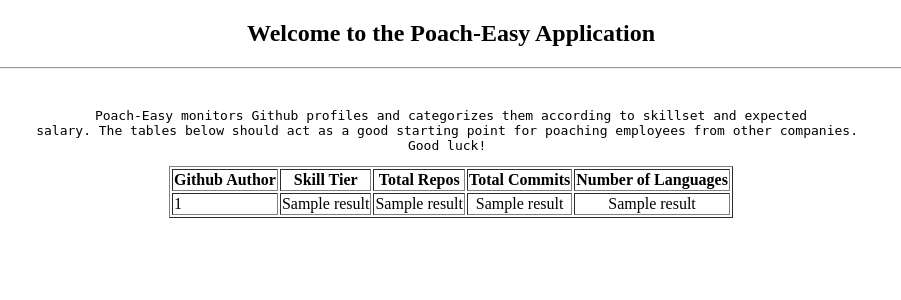
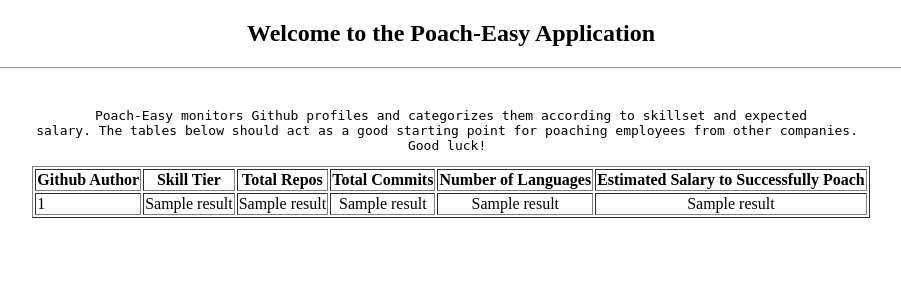
Before and after one commit to jacobkreider/github_classifier, a Flask app: template query_to_app/templates/query_result.html in a window 1280 px wide. Shown: the top 300 px of the page, without its empty margins (189-1090 px from the left). Run offline with Flask 2, Linux system fonts and the light colour scheme; the template is opened without the code that fills it: most values are stand-ins (such as "Sample title", 1, 10 or a date in 2020).

Commit message:
Finalized app

```diff
--- a/query_to_app/main.py
+++ b/query_to_app/main.py
@@ -21,18 +21,19 @@
         SELECT *
         FROM (
             SELECT author, repo_count, commits, languages, cluster
-                , Cluster_Name, Rank()
+                , Cluster_Name, Estimated_Salary, Rank()
                 over (Partition BY Cluster_Name
-                ORDER BY commits DESC ) AS Rank
+                ORDER BY commits DESC, repo_count  DESC ) AS Rank
             FROM(
 
                 SELECT author, repo_count, commits, languages, cluster
-                    , Cluster_Name, row_number()
+                    , Cluster_Name, Estimated_Salary, row_number()
                     over (Partition BY author
-                    ORDER BY commits DESC) as row_num
+                    ORDER BY Estimated_Salary DESC) as row_num
                 FROM github_project.labeled_data_dev)
                 WHERE row_num = 1)
-        WHERE Rank <= 10
+        WHERE Rank <= 10 AND Cluster_Name NOT IN ("MISSED SOMETHING"
+        , "Inexperienced Beginner")
 
     """
     )
--- a/query_to_app/templates/query_result.html
+++ b/query_to_app/templates/query_result.html
@@ -18,6 +18,7 @@
         <th>Total Repos</th>
         <th>Total Commits</th>
         <th>Number of Languages</th>
+        <th>Estimated Salary to Successfully Poach</th>
     </tr>
     {% for result in results %}
     <tr>
@@ -26,6 +27,7 @@
         <td align="center">{{ result[1] }}</td>
         <td align="center">{{ result[2] }}</td>
         <td align="center">{{ result[3] }}</td>
+        <td align="center">{{ result[6] }}</td>
     </tr>
     {% endfor %}
 </table>
```
